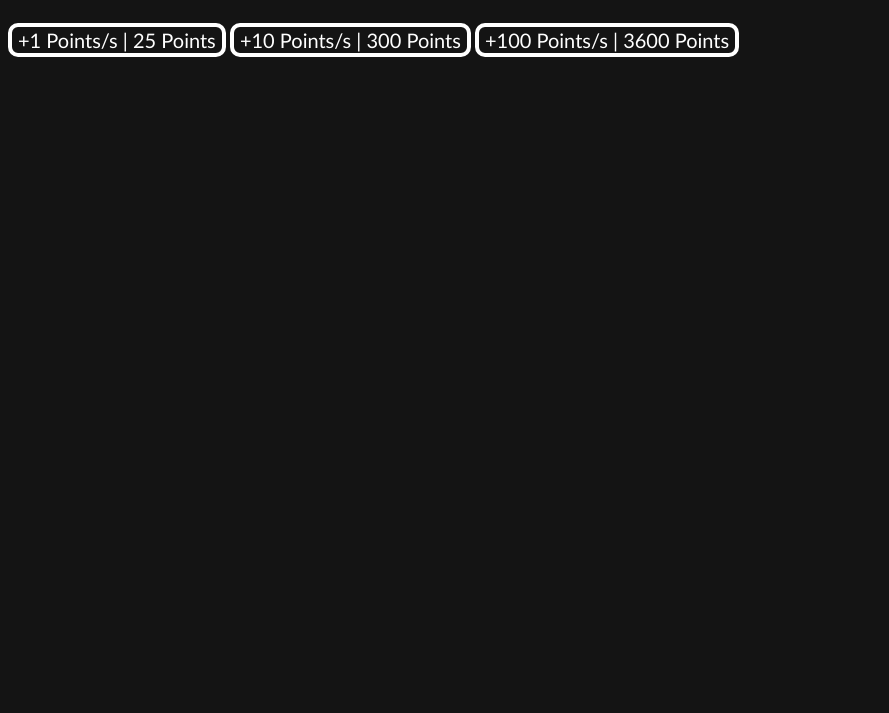
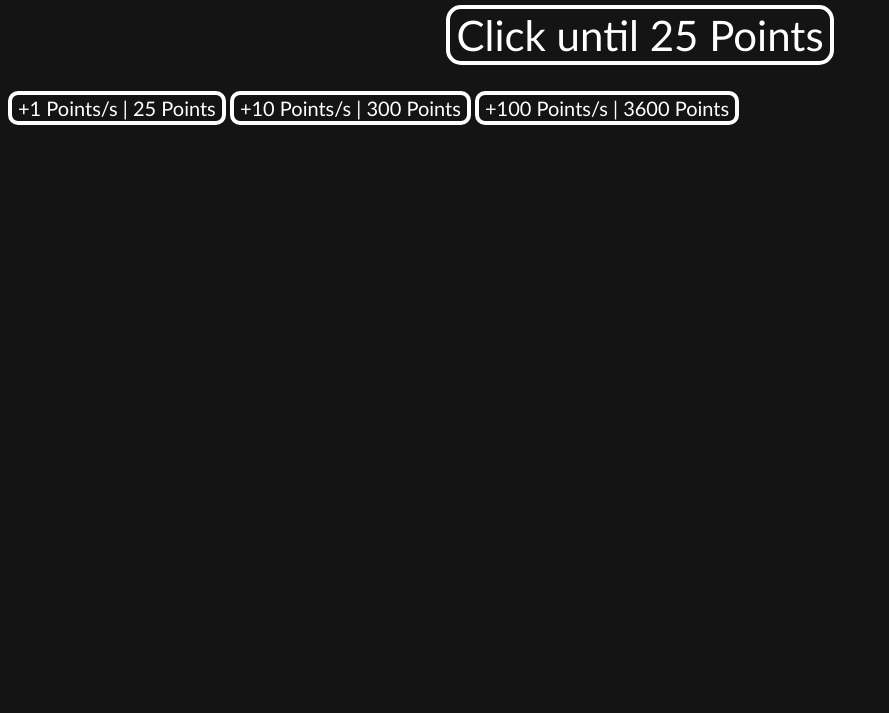
Before and after one commit to Mashkiki/Mashkiki.github.io, a plain HTML site: page index.html in a window 1280 px wide. Shown: the part 87-800 px from the top of the page, without its empty margins (0-889 px from the left). Drawn offline with Linux system fonts and the light colour scheme.

Commit message:
update 1 cuz it was broken

```diff
--- a/JS/main.js
+++ b/JS/main.js
@@ -27,10 +27,27 @@ function updateGUI() {
 	document.getElementById(2).textContent = "+" + N(D.mul(1,D.pow(10,2))) + " Points/s | " + N(D.mul(25,D.pow(12,2))) + " Points"
 }
 
+function btnClick() {
+	points = D.add(points, 1)
+	if10Points()
+}
+
+function if10Points() {
+	if (c >= 1) {
+		document.getElementById("button").style.display = "none"
+	}
+
+	if (points >= 25) {
+		document.getElementById("button").style.display = "none"
+	}
+}
+
 function Click() {
     points = D.add(points, c)
 	document.getElementById("Points").textContent = "Points: " + " " + N(points)
 	document.getElementById("c").textContent = "Points/s: " + " " + N(c)
+	document.getElementById("button").style.display = "block"
+	if10Points()
 }
 
 window.setInterval(function() {
--- a/index.html
+++ b/index.html
@@ -14,6 +14,7 @@
         <h1>
             <div id="Points">Points: loading...</div>
             <div id="c">Points/s: loading...</div>
+            <button id="button" class="A" onclick="btnClick()">Click until 25 Points</button>
         </h1>
     </head>
 
--- a/styles.css
+++ b/styles.css
@@ -43,3 +43,29 @@ body {
     transition-duration: 175ms;
     border-radius: 11px;
 }
+
+.A {
+    background-color: #141414;
+    outline: none;
+    border: solid 4px white;
+    border-radius: 15px;
+    display: none;
+    text-align: center;
+    margin: 8px auto;
+    font-family: 'Trebuchet MS', 'Lucida Sans Unicode', 'Lucida Grande', 'Lucida Sans', Arial, sans-serif;
+    color: white;
+    font-size: 42px;
+    transition-duration: 125ms;
+}
+.A:hover {
+    background-color: white;
+    cursor: pointer;
+    color: black;
+    transition-duration: 125ms;
+}
+.A:active {
+    color: white;
+    background-color: black;
+    transition-duration: 175ms;
+    border-radius: 16px;
+}
```
